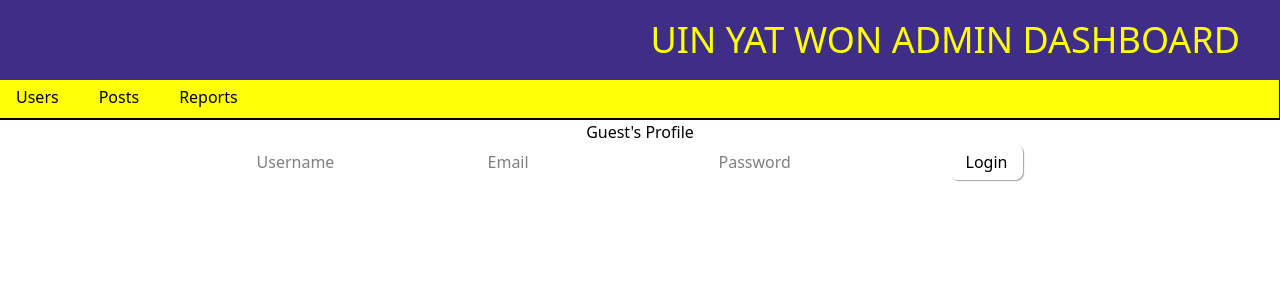
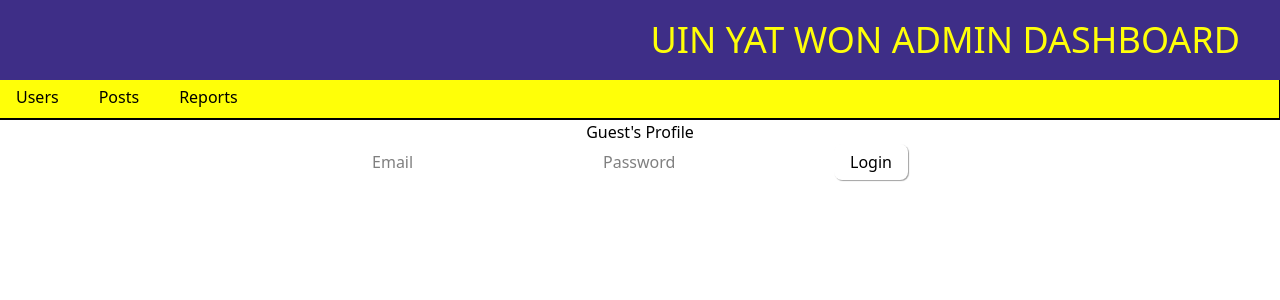
Before and after one commit to Sitt1Aung10/UniYatWoon_adminDashboard, a React (Vite) app: page /login in a window 1280 px wide. Shown: the top 300 px of the page. Built offline with nearby package versions, Linux system fonts and the light colour scheme; no server answers.

Commit message:
Upate login

```diff
--- a/pages/Login/login.jsx
+++ b/pages/Login/login.jsx
@@ -24,7 +24,7 @@ function Login() {
         },
         credentials: 'include', // important: sends cookies
         body: JSON.stringify({
-          Username,
+          // Username,
           Email,
           Password,
         })
@@ -35,7 +35,7 @@ function Login() {
     console.log("LOGIN RESPONSE:", data);
 
     if (data.success) {
-      setUser(data.Username); // 🔥 THIS updates UI
+      setUser(data.Email); // 🔥 THIS updates UI
       // setUser({ username: data.Username, uuid: data.user_uuid });
 
       // localStorage.setItem("Username", data.Username);
@@ -62,13 +62,13 @@ function Login() {
         <h1>Welcome, {user} 👋</h1>
       ) : (
         <form>
-          <input
+          {/* <input
             type="text"
             name='Username'
             value={Username}
             placeholder="Username"
             onChange={(e) => setUsername(e.target.value)}
-          />
+          /> */}
 
           <input
             type="email"
```
